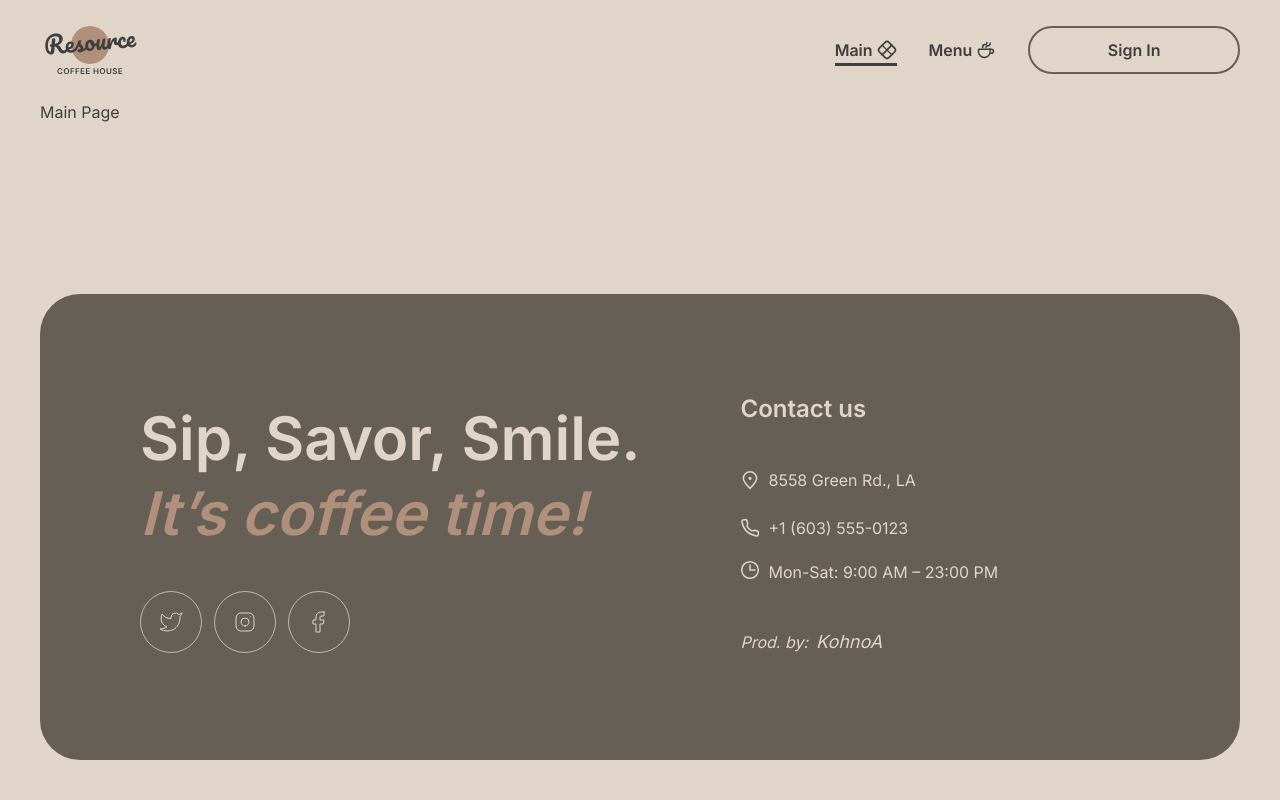
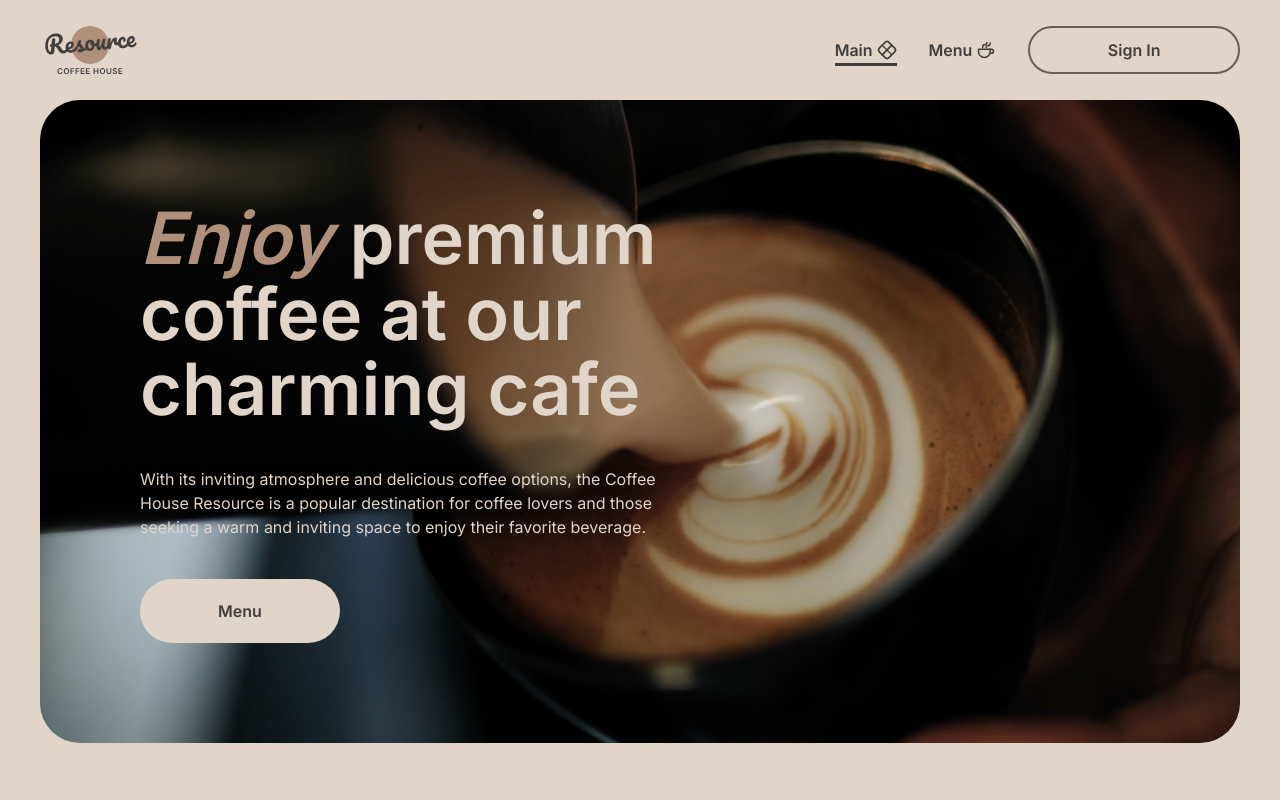
Before and after one commit to KohnoA/coffee-house, a Next.js app: page / in a window 1280 px wide. Shown: the top 800 px of the page. Built offline with nearby package versions, Linux system fonts and the light colour scheme.

Commit message:
feat: created promo section

```diff
--- a/src/UI/Button.tsx
+++ b/src/UI/Button.tsx
@@ -31,9 +31,9 @@ export default function Button<E extends ElementType = typeof DEFAULT_ELEMENT>({
       {...otherProps}
       className={`${
         view === BUTTON_VIEW.PRIMARY
-          ? 'py-[20px] px-[78px] bg-bgBody text-textDark'
+          ? 'py-[20px] px-[78px] bg-bgBody text-textDark transition-colors hover:bg-[#D3C5B9]'
           : 'py-[10px] px-[77.5px] text-textDark border-2 border-borderDark bg-transparent transition-colors hover:text-textLight hover:bg-bgContainer active:bg-textDark active:border-textDark'
-      } inline-block rounded-full ${className ?? ''}`}
+      } font-semibold inline-block rounded-full ${className ?? ''}`}
     >
       {children}
     </Element>
--- a/src/app/page.tsx
+++ b/src/app/page.tsx
@@ -1,7 +1,9 @@
+import Promo from '@/modules/Promo';
+
 export default function Home() {
   return (
     <main className="container">
-      <h1>Main Page</h1>
+      <Promo />
     </main>
   );
 }
--- /dev/null
+++ b/src/components/icons/ArrowRight.tsx
@@ -0,0 +1,22 @@
+import { IconProps } from './types';
+
+export default function ArrowRight({ width, height, className }: IconProps) {
+  return (
+    <svg
+      xmlns="http://www.w3.org/2000/svg"
+      width={width}
+      height={height}
+      fill="none"
+      className={className}
+      viewBox="0 0 20 20"
+    >
+      <path
+        stroke="#403F3D"
+        strokeLinecap="round"
+        strokeLinejoin="round"
+        strokeWidth="1.5"
+        d="M5 10h10.417m0 0l-5-5m5 5l-5 5"
+      ></path>
+    </svg>
+  );
+}
--- /dev/null
+++ b/src/modules/Promo.tsx
@@ -0,0 +1,48 @@
+import Button, { BUTTON_VIEW } from '@/UI/Button';
+import ArrowRight from '@/components/icons/ArrowRight';
+import { APP_ROUTES } from '@/constants/routes';
+import Image from 'next/image';
+import Link from 'next/link';
+
+const BG_PATH = '/images/promo.jpg';
+
+export default function Promo() {
+  return (
+    <section className="relative flex justify-start items-start mb-[100px] py-[100px] px-[100px] text-textLight rounded-[40px] overflow-hidden">
+      <div className="max-w-[530px]">
+        <h2 className="heading-1 mb-[40px]">
+          <span className="text-textAccent italic">Enjoy</span> premium coffee
+          at our charming cafe
+        </h2>
+        <p className="mb-[40px]">
+          With its inviting atmosphere and delicious coffee options, the Coffee
+          House Resource is a popular destination for coffee lovers and those
+          seeking a warm and inviting space to enjoy their favorite beverage.
+        </p>
+        <Button
+          as={Link}
+          href={APP_ROUTES.MENU}
+          className="w-fit relative group flex justify-center items-center gap-2"
+          view={BUTTON_VIEW.PRIMARY}
+        >
+          <span className="transition-transform group-hover:-translate-x-3">
+            Menu
+          </span>
+          <ArrowRight
+            className="absolute top-1/2 -translate-y-[50%] right-16 opacity-0 transition-opacity group-hover:opacity-100"
+            width={20}
+            height={20}
+          />
+        </Button>
+      </div>
+
+      <Image
+        className="-z-10"
+        src={BG_PATH}
+        fill
+        sizes="1360px"
+        alt="Enjoy premium coffee at our charming cafe"
+      />
+    </section>
+  );
+}
```
Also changed, not shown: public/icons/arrow-right.svg (deleted).
